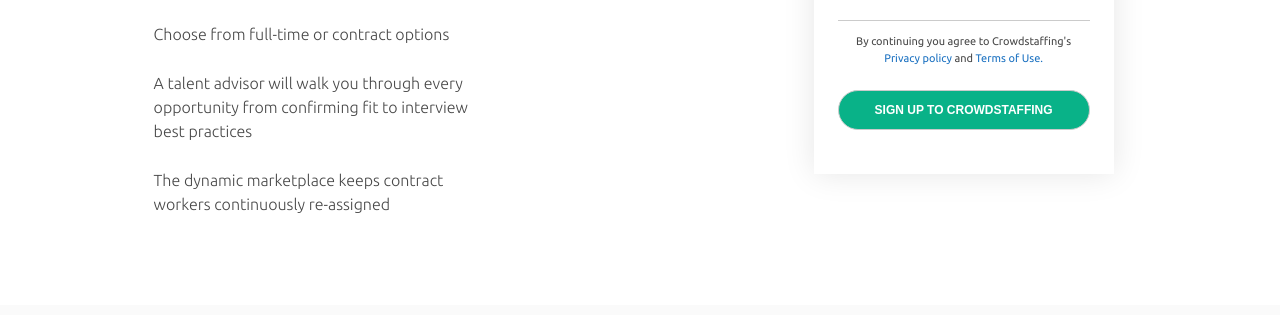
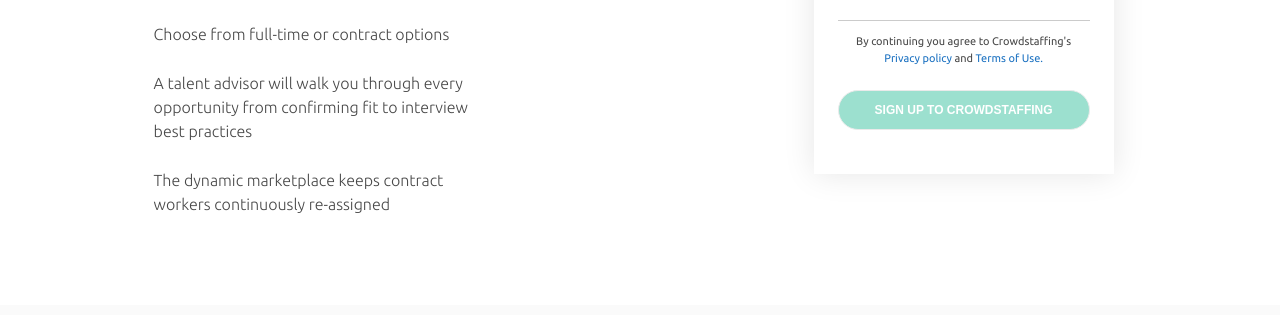
Before and after one commit to thesalmankhxn/crowdstaffing-signup-angularjs, a plain HTML site: page index.html in a window 1280 px wide. Shown: the part 812-1127 px from the top of the page. Drawn offline with Linux system fonts and the light colour scheme.

Commit message:
added some important features

```diff
--- a/content/scss/_form.scss
+++ b/content/scss/_form.scss
@@ -80,6 +80,11 @@
         box-shadow: 0 0 0 0.125em rgba(237,28,36,.25);
     }
 
+    input[disabled="disabled"] {
+        opacity: .4;
+        cursor: not-allowed !important;
+    }
+
     @include breakpoint(large) {
 
 
--- a/index.html
+++ b/index.html
@@ -86,7 +86,7 @@
                 <p>By continuing you agree to Crowdstaffing's
                     <a href="https://www.crowdstaffing.com/privacy-policy" target="_blank">Privacy policy</a> and
                     <a href="https://www.crowdstaffing.com/terms-of-use" target="_blank">Terms of Use.</a></p>
-                <input type="submit" value="SIGN UP TO CROWDSTAFFING"  />
+                <input type="submit" value="SIGN UP TO CROWDSTAFFING" ng-disabled="employeeForm.$invalid" />
             </form>
         </section>
 
```
Also changed, not shown: content/css/style.css, 1 other file.
